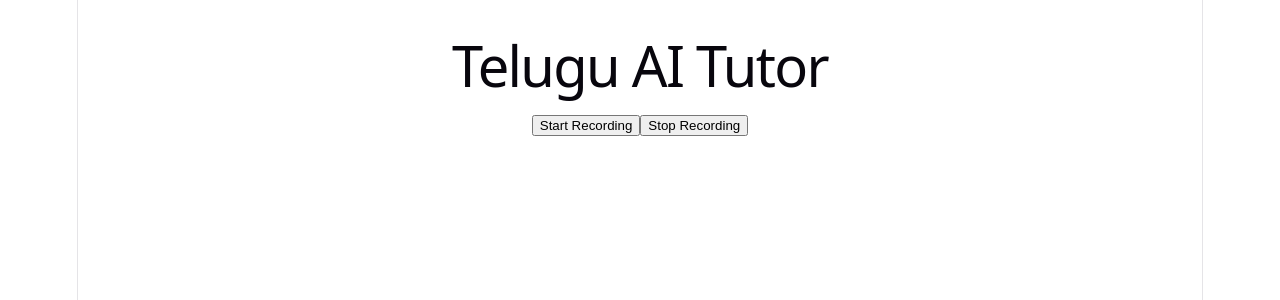
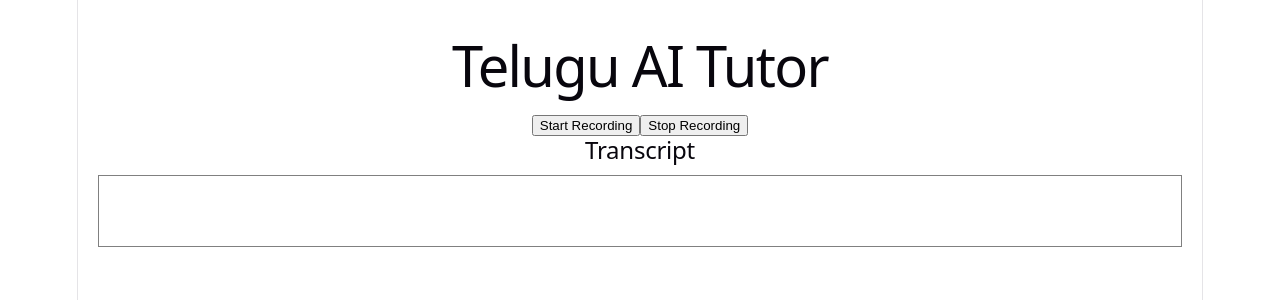
Before and after one commit to Vamshikeerthi24/telugu-english-tutor, a React app in the folder frontend/: page / in a window 1280 px wide. Shown: the top 300 px of the page. Built offline with nearby package versions, Linux system fonts and the light colour scheme; the HTML template or start-up script is replaced by a standard one.

Commit message:
Day 5 complete - transcript displayed on screen

```diff
--- a/frontend/src/App.jsx
+++ b/frontend/src/App.jsx
@@ -1,11 +1,27 @@
+import { useState } from "react";
 import MicButton from "./MicButton";
 
 function App() {
+  const [transcript, setTranscript] = useState("");
+
   return (
     <div style={{ padding: "20px" }}>
       <h1>Telugu AI Tutor</h1>
 
-      <MicButton />
+      <MicButton setTranscript={setTranscript} />
+
+      <h2>Transcript</h2>
+
+      <div
+        style={{
+          border: "1px solid gray",
+          padding: "10px",
+          minHeight: "50px",
+          marginTop: "10px",
+        }}
+      >
+        {transcript}
+      </div>
     </div>
   );
 }
--- a/frontend/src/MicButton.jsx
+++ b/frontend/src/MicButton.jsx
@@ -1,6 +1,6 @@
 import { useRef } from "react";
 
-function MicButton() {
+function MicButton({ setTranscript }) {
   const mediaRecorderRef = useRef(null);
   const streamRef = useRef(null);
   const chunksRef = useRef([]);
@@ -26,7 +26,7 @@ function MicButton() {
 
       console.log("Recording started");
     } catch (error) {
-      console.error("Microphone Error:", error);
+      console.error(error);
     }
   };
 
@@ -47,8 +47,6 @@ function MicButton() {
           "recording.webm"
         );
 
-        console.log("Sending audio to backend...");
-
         const response = await fetch(
           "http://127.0.0.1:8000/upload-audio",
           {
@@ -57,16 +55,12 @@ function MicButton() {
           }
         );
 
-        console.log("Response status:", response.status);
-
         const data = await response.json();
 
-        console.log("Backend response:", data);
+        setTranscript(data.transcript);
 
-        alert(`Transcript: ${data.transcript}`);
       } catch (error) {
-        console.error("FETCH ERROR:", error);
-        alert("Fetch failed. Check browser console.");
+        console.error(error);
       }
     };
 
@@ -79,8 +73,6 @@ function MicButton() {
 
       streamRef.current = null;
     }
-
-    console.log("Recording stopped");
   };
 
   return (
```
